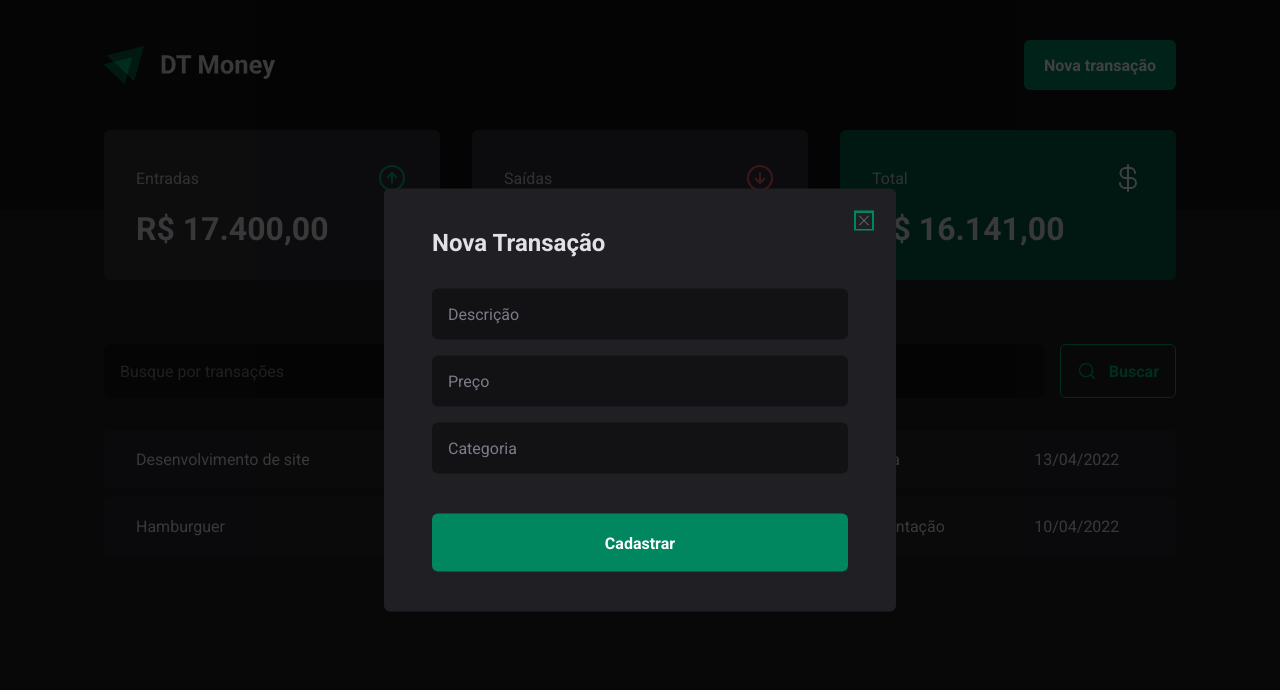
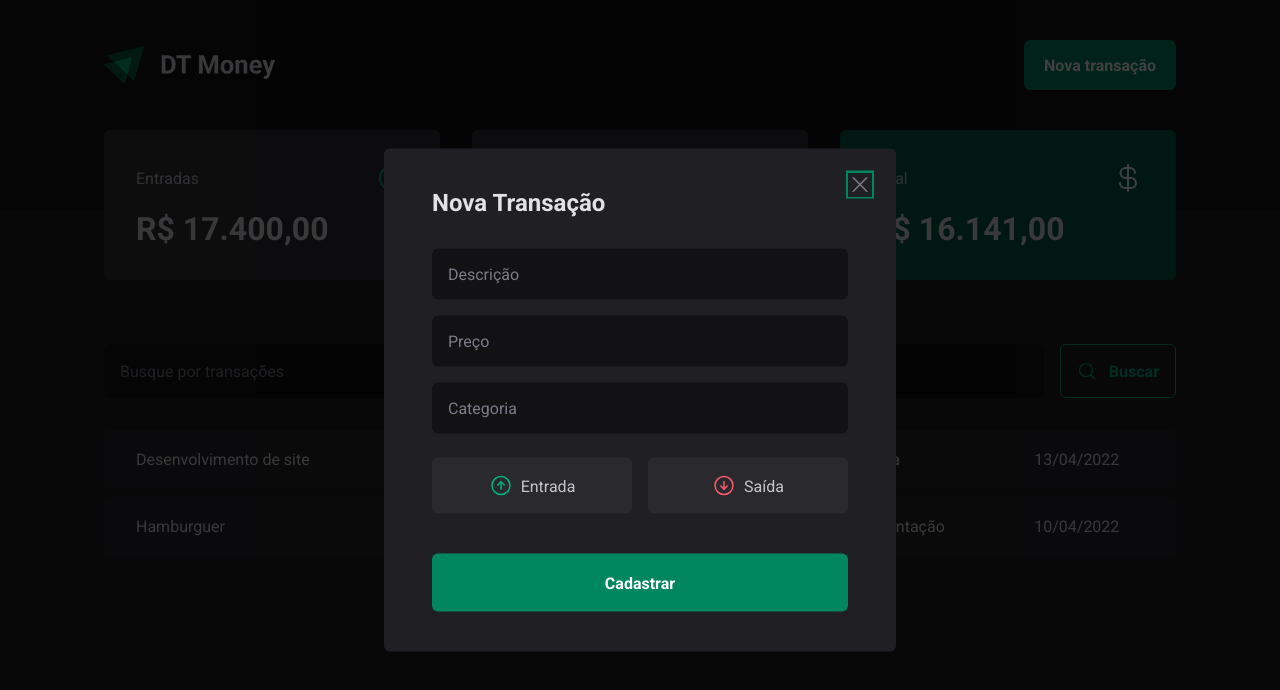
Before and after one commit to ahaavila/03-dt-money, a React (Vite) app: page / in a window 1280 px wide. Both pictures are taken after a click on the button "Nova transação". Shown: the top 690 px of the page. Built offline with nearby package versions, Linux system fonts and the light colour scheme.

Commit message:
:feat: add income and outcome buttons on modal

```diff
--- a/src/components/NewTransactionModal/index.tsx
+++ b/src/components/NewTransactionModal/index.tsx
@@ -1,6 +1,6 @@
 import * as Dialog from '@radix-ui/react-dialog';
-import { CloseButton, Content, Overlay } from './styles';
-import { X } from 'phosphor-react';
+import { CloseButton, Content, Overlay, TransactionType, TransactionTypeButton } from './styles';
+import { ArrowCircleDown, ArrowCircleUp, X } from 'phosphor-react';
 
 export function NewTransactionModal() {
   return (
@@ -8,11 +8,22 @@
         <Overlay />
         <Content>
           <Dialog.Title>Nova Transação</Dialog.Title>
-          <CloseButton><X /></CloseButton>
+          <CloseButton><X size={24} /></CloseButton>
           <form action=''>
             <input type="text" placeholder='Descrição' required />
             <input type="number" placeholder='Preço' required />
             <input type="text" placeholder='Categoria' required />
+
+            <TransactionType>
+              <TransactionTypeButton variant='income'>
+                <ArrowCircleUp size={24} />
+                Entrada
+              </TransactionTypeButton>
+              <TransactionTypeButton variant='outcome'>
+                <ArrowCircleDown size={24} />
+                Saída
+              </TransactionTypeButton>
+            </TransactionType>
 
             <button type="submit">Cadastrar</button>
           </form>
--- a/src/components/NewTransactionModal/styles.ts
+++ b/src/components/NewTransactionModal/styles.ts
@@ -68,3 +68,31 @@
   cursor: pointer;
   color: ${(props) => props.theme["gray-500"]};
 `
+
+export const TransactionType = styled.div`
+  display: grid;
+  grid-template-columns: repeat(2, 1fr);
+  gap: 1rem;
+  margin-top: 0.5rem;
+`
+
+interface TransactionTypeButtonProps {
+  variant: 'income' | 'outcome';
+}
+
+export const TransactionTypeButton = styled.button<TransactionTypeButtonProps>`
+  background: ${(props) => props.theme["gray-700"]};
+  padding: 1rem;
+  display: flex;
+  align-items: center;
+  justify-content: center;
+  gap: 0.5rem;
+  border-radius: 6px;
+  cursor: pointer;
+  border: 0;
+  color: ${(props) => props.theme["gray-300"]};
+
+  svg {
+    color: ${(props) => props.variant === 'income' ? props.theme["green-300"] : props.theme["red-300"]};
+  }
+`
```
